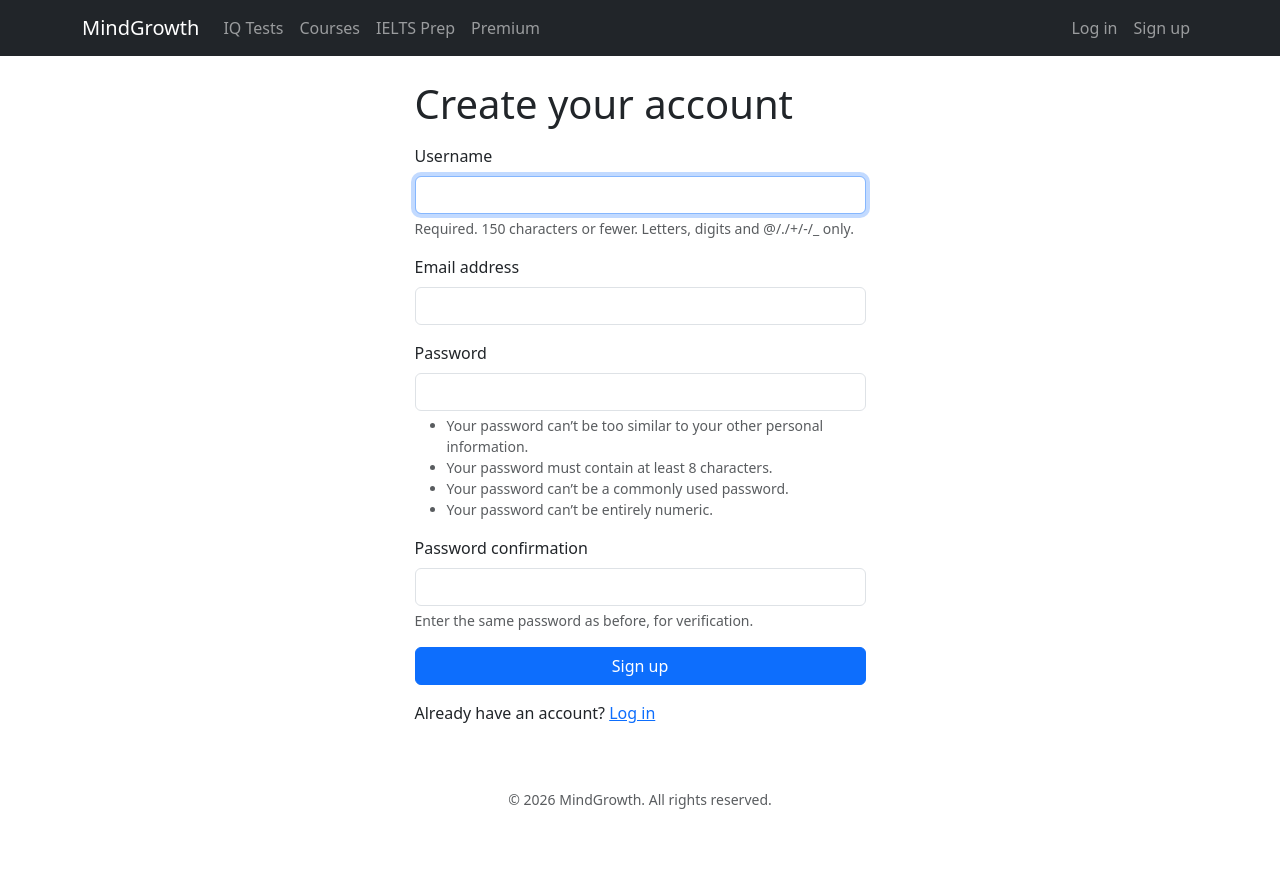
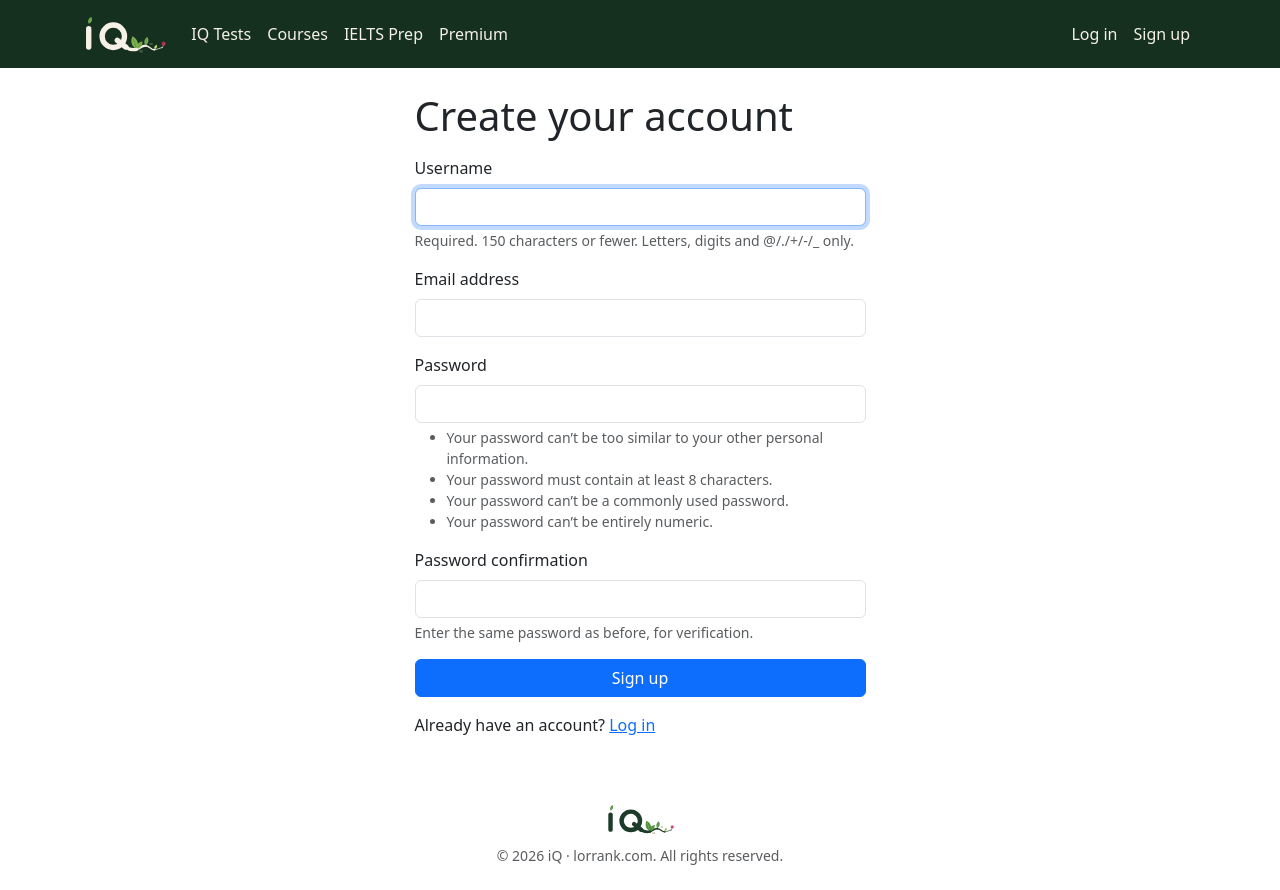
Before and after one commit to luki82/iq-courses-platform, a Django app: page /accounts/signup/ in a window 1280 px wide. Before the commit the page ends 809 px from the top, so only its background shows below. Run offline with Django 5.2, Linux system fonts and the light colour scheme; some libraries are stand-ins or nearby versions.

Commit message:
Add iQ lorrank logo with bloom: navbar, footer and favicon
- static/img: iq-logo.svg (light), iq-logo-reversed.svg (dark), favicon.svg
- The runner's leading tip now blooms with a lorrank flower (magenta-red,
  the plant's real flower colour) -- one bloom only, so it reads as an accent
- Navbar switches to the logo's dark green (#16301F); site name MindGrowth -> iQ

Co-Authored-By: Claude Opus 5.5 <noreply@anthropic.com>
Claude-Session: https://claude.ai/code/session_011JVsp7JBepAFfevD5eTMHj

```diff
--- a/static/css/style.css
+++ b/static/css/style.css
@@ -11,3 +11,17 @@ main {
 .card {
   border-radius: 0.75rem;
 }
+
+/* iQ brand: lorrank greens, from the logo */
+.navbar-iq {
+  background-color: #16301F;
+}
+
+.navbar-iq .nav-link {
+  color: #F5F1E6;
+}
+
+.navbar-iq .nav-link:hover,
+.navbar-iq .nav-link:focus {
+  color: #C4DC7A;
+}
--- a/templates/base.html
+++ b/templates/base.html
@@ -4,7 +4,9 @@
 <head>
   <meta charset="UTF-8">
   <meta name="viewport" content="width=device-width, initial-scale=1.0">
-  <title>{% block title %}{% endblock %} · MindGrowth</title>
+  <title>{% block title %}{% endblock %} · iQ</title>
+  <link rel="icon" href="{% static 'img/favicon.svg' %}" type="image/svg+xml">
+  <meta name="theme-color" content="#16301F">
   <link href="https://cdn.jsdelivr.net/npm/bootstrap@5.3.3/dist/css/bootstrap.min.css" rel="stylesheet">
   <link href="{% static 'css/style.css' %}" rel="stylesheet">
   <script src="https://cdn.jsdelivr.net/npm/htmx.org@1.9.12"></script>
@@ -12,9 +14,11 @@
   <style>[x-cloak] { display: none !important; }</style>
 </head>
 <body>
-  <nav class="navbar navbar-expand-lg navbar-dark bg-dark">
+  <nav class="navbar navbar-expand-lg navbar-dark navbar-iq">
     <div class="container">
-      <a class="navbar-brand" href="{% url 'core:home' %}">MindGrowth</a>
+      <a class="navbar-brand py-1" href="{% url 'core:home' %}">
+        <img src="{% static 'img/iq-logo-reversed.svg' %}" alt="iQ home" height="44" class="d-block">
+      </a>
       <button class="navbar-toggler" type="button" data-bs-toggle="collapse" data-bs-target="#navMenu">
         <span class="navbar-toggler-icon"></span>
       </button>
@@ -56,7 +60,8 @@
   </main>
 
   <footer class="text-center text-muted py-4 small">
-    &copy; {% now "Y" %} MindGrowth. All rights reserved.
+    <img src="{% static 'img/iq-logo.svg' %}" alt="iQ" height="36" class="d-block mx-auto mb-2">
+    &copy; {% now "Y" %} iQ &middot; lorrank.com. All rights reserved.
   </footer>
 
   <script src="https://cdn.jsdelivr.net/npm/bootstrap@5.3.3/dist/js/bootstrap.bundle.min.js"></script>
```
Also changed, not shown: static/img/favicon.svg (added), static/img/iq-logo-reversed.svg (added), static/img/iq-logo.svg (added).
